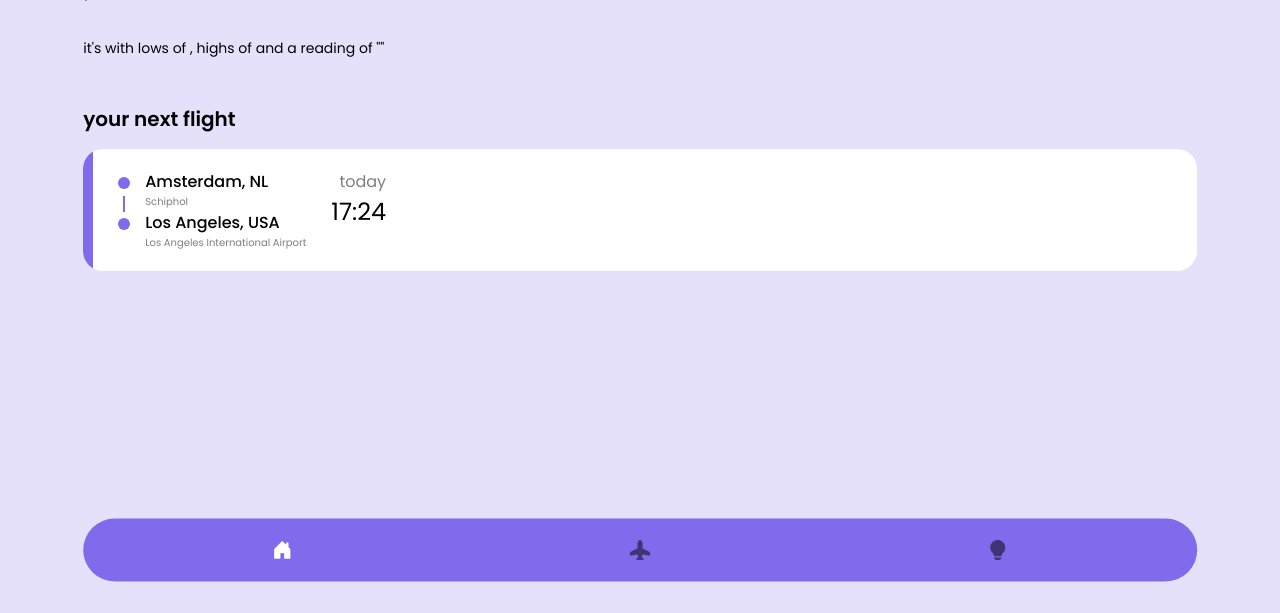
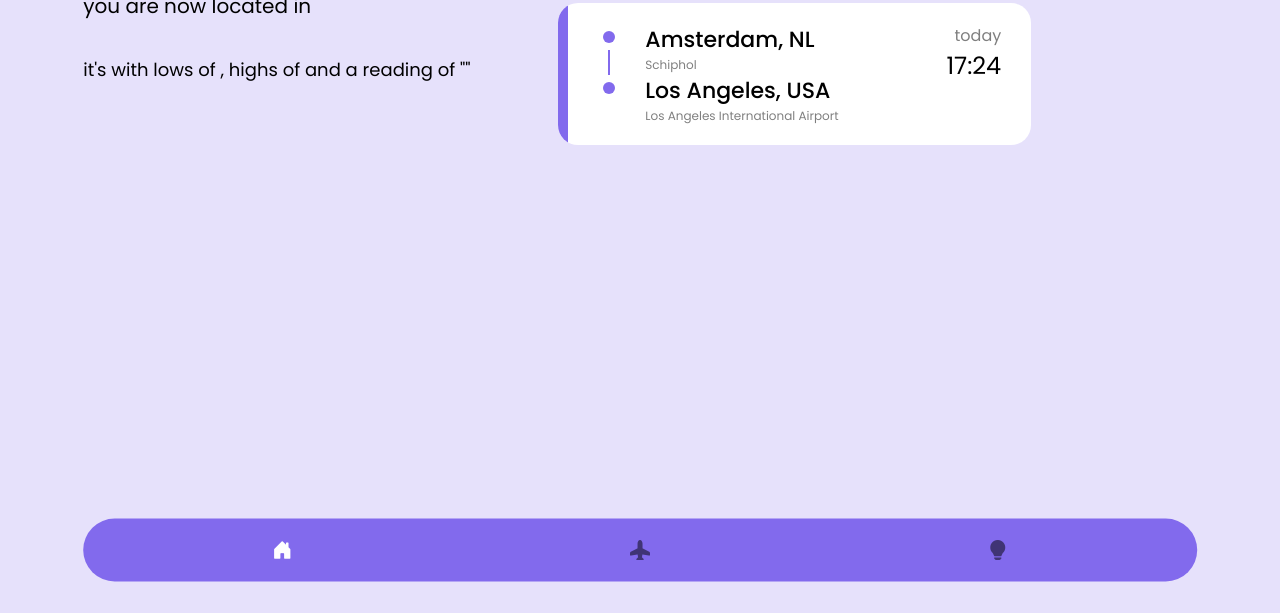
Before and after one commit to dwikboss/MDEV, a plain HTML site: page index.html in a window 1280 px wide. Shown: the part 187-800 px from the top of the page. Drawn offline with nearby package versions, Linux system fonts and the light colour scheme.

Commit message:
pc styling

```diff
--- a/css/style.css
+++ b/css/style.css
@@ -287,13 +287,13 @@ header {
 }
 
 .forecast {
-    margin-top: 25px;
     position: relative;
 }
 
 .forecast-text {
     font-size: 1.4rem;
     font-family: 'Poppins-Regular';
+    margin-top: 25px;
 }
 
 .forecast-card {
@@ -329,7 +329,7 @@ header {
     color: var(--primary-purple);
     opacity: 0.2;
     right: -10px;
-    top: -110px;
+    top: 180px;
 }
 
 .next-flight {
@@ -436,4 +436,65 @@ header {
 
 /* DESKTOP - (Styling exceptions for desktop and larger) */
 @media screen and (min-width: 1200px){
+    #section_map {
+        display: flex;
+        flex-direction: row;
+    }
+
+    #time-of-day {
+        font-size: 3.2rem;
+    }
+
+    .world-title {
+        font-size: 2rem;
+    }
+
+    #city {
+        font-size: 2.4rem;
+    }
+
+    .forecast, .greeting {
+        flex-grow: .25;
+    }
+
+    .big-temp {
+        top: 250px;
+        font-size: 36rem;
+        right: unset;
+    }
+
+    .forecast-text {
+        font-size: 1.8rem;
+    }
+
+    .desktop .card {
+        gap: 35px;
+    }
+
+    .desktop .line {
+        height: 25px;
+        top: 47px;
+        left: 50px;
+    }
+
+    .desktop .depart-section, .desktop .arrive-section {
+        gap: 30px;
+    }
+
+    .desktop .card-content-wrapper, .desktop .card-right {
+        flex-grow: 1;
+    }
+
+    .desktop .card-right {
+        padding-right: 3em;
+    }
+
+    .desktop .depart, .desktop .arrive {
+        font-family: 'Poppins-Medium';
+        font-size: 2.2rem;
+    }
+
+    .desktop .airport {
+        font-size: 1.2rem;
+    }
 }
--- a/index.html
+++ b/index.html
@@ -11,6 +11,7 @@
     <link rel="stylesheet" href="css/style.css">
     <link rel="manifest" href="./manifest.json">
     <link rel="apple-touch-icon" href="icon/icon-192.png">
+    <link rel="icon" type="image/x-icon" href="icon/icon-96.png">
     <script src="js/script.js" defer></script>
     <script src="https://code.jquery.com/jquery-3.5.0.js"></script>
     <script src="https://unpkg.com/leaflet@1.9.2/dist/leaflet.js" integrity="sha256-o9N1jGDZrf5tS+Ft4gbIK7mYMipq9lqpVJ91xHSyKhg=" crossorigin=""></script>
@@ -30,10 +31,10 @@
                     <p id="time-of-day"></p>
                     <p class="world-title">you are now located in</p>
                     <p id="city"></p>
-                </div>
-                <div class="forecast">
                     <p class="forecast-text">it's <span class="weather-temp" id="degrees"></span> with lows of <span class="weather-temp" id="temp_min"></span>, highs of <span class="weather-temp" id="temp_max"></span> and a reading of "<span class="weather-temp" id="description"></span>"</p>
                     <span class="big-temp" id="big-degrees"></span>
+                </div>
+                <div class="forecast desktop">
                     <p class="next-flight">your next flight</p>
                     <div class="card summary">
                         <div class="border-left"></div>
--- a/sw.js
+++ b/sw.js
@@ -17,6 +17,11 @@ self.addEventListener("install", e => {
     );
 });
 
+self.addEventListener('activate', event => {
+    console.log('Service worker geactiveerd!');
+    return self.clients.claim();
+});
+
 self.addEventListener("fetch", e => {
     e.respondWith(
         caches.match(e.request).then(response => {
```
